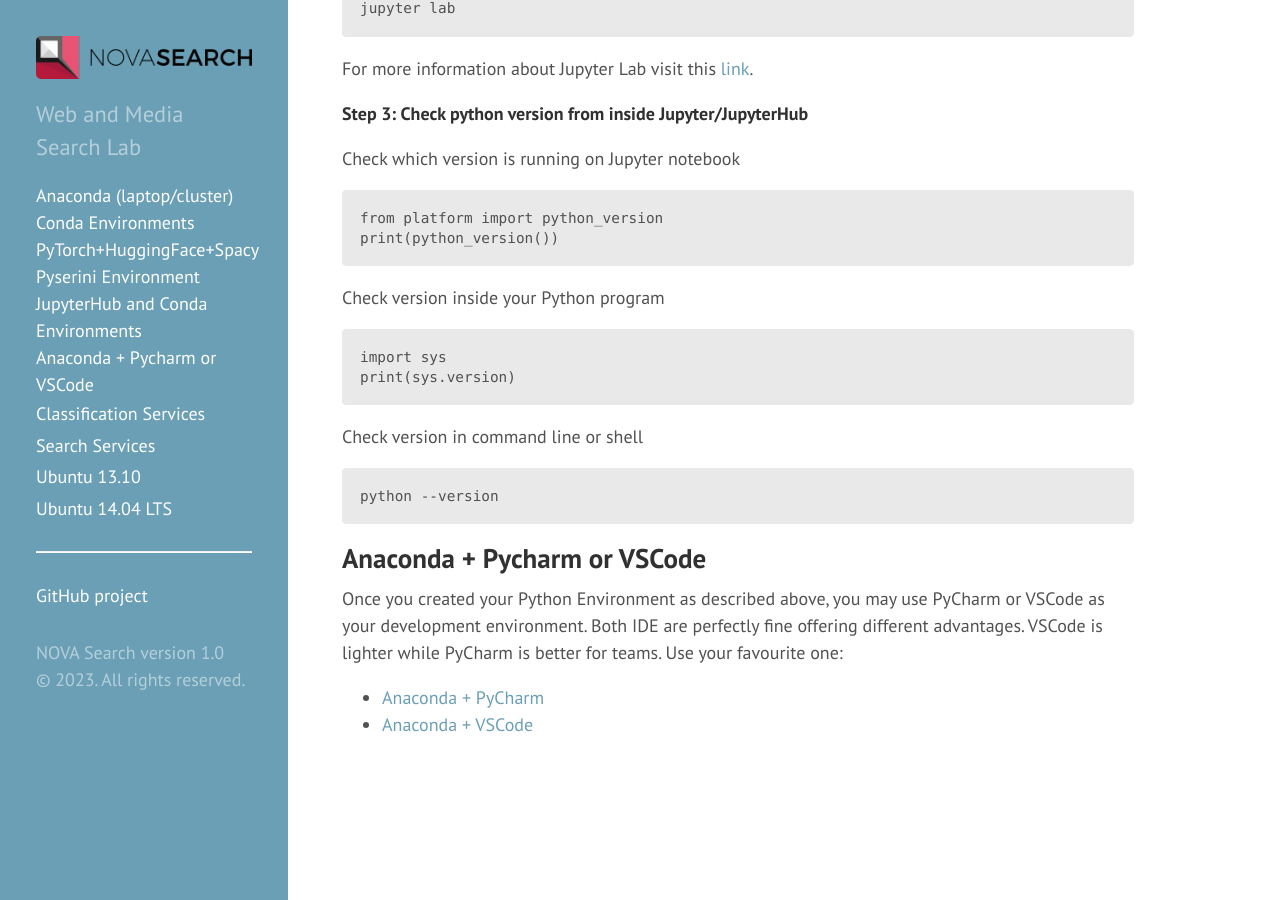
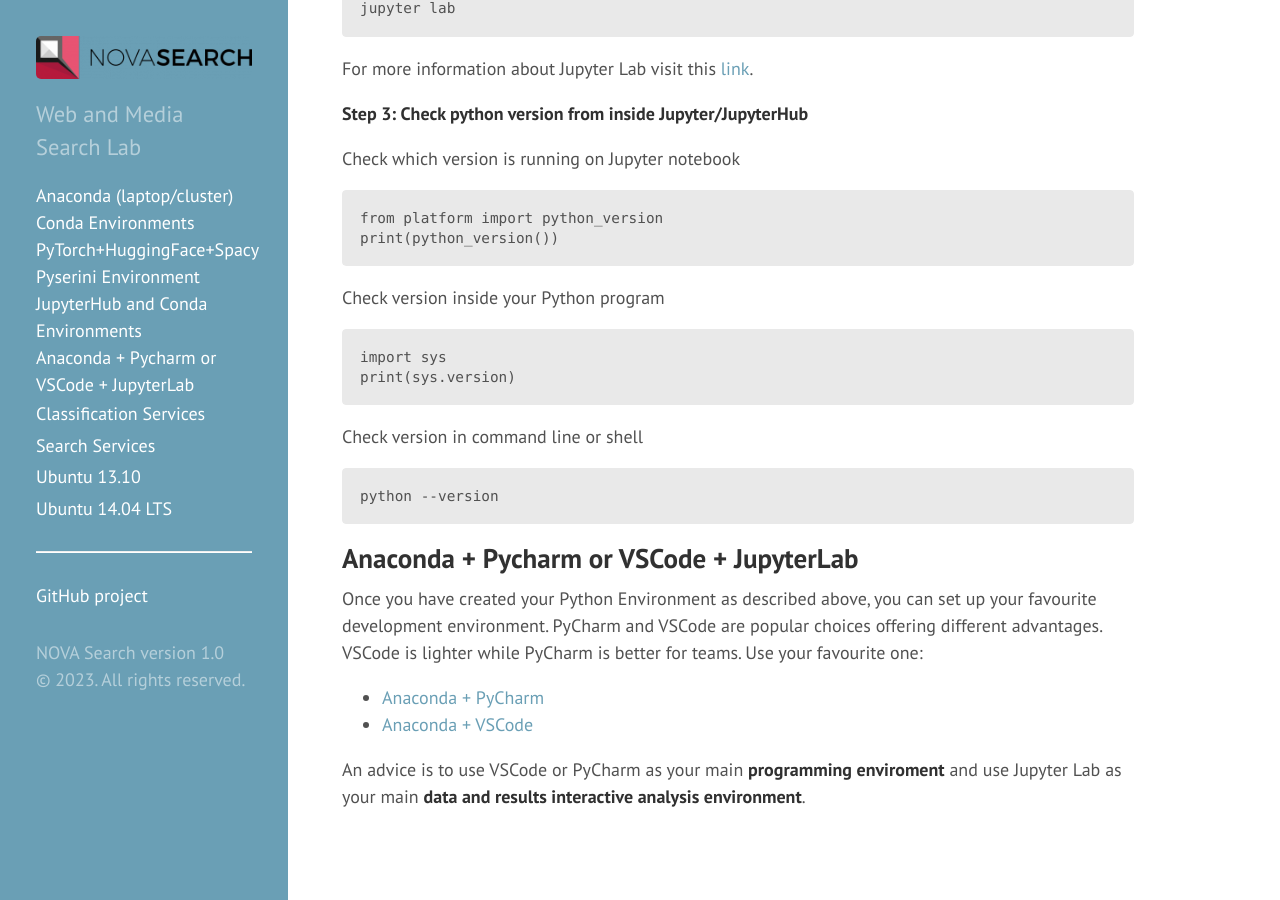
Before and after one commit to novasearch/wiki.novasearch.org, a Jekyll site: the page built from wiki/lab_setup.md, in a window 1280 px wide and 900 px high, scrolled down 3800 px. Built offline with Jekyll 4.4.1, drawn with Linux system fonts in a browser that asks for light colours.

Commit message:
Update lab_setup.md

```diff
--- a/wiki/lab_setup.md
+++ b/wiki/lab_setup.md
@@ -169,9 +169,11 @@ For more information about Jupyter Lab visit this [link](https://jupyterlab.read
 
     python --version
 
-Anaconda + Pycharm or VSCode
+Anaconda + Pycharm or VSCode + JupyterLab
 ------------
 
-Once you created your Python Environment as described above, you may use PyCharm or VSCode as your development environment. Both IDE are perfectly fine offering different advantages. VSCode is lighter while PyCharm is better for teams. Use your favourite one:
+Once you have created your Python Environment as described above, you can set up your favourite development environment. PyCharm and VSCode are popular choices offering  different advantages. VSCode is lighter while PyCharm is better for teams. Use your favourite one:
  - [Anaconda + PyCharm](https://docs.anaconda.com/anaconda/user-guide/tasks/pycharm/)
  - [Anaconda + VSCode](https://code.visualstudio.com/docs/python/environments)
+
+An advice is to use VSCode or PyCharm as your main **programming enviroment** and use Jupyter Lab as your main **data and results interactive analysis environment**.
```
